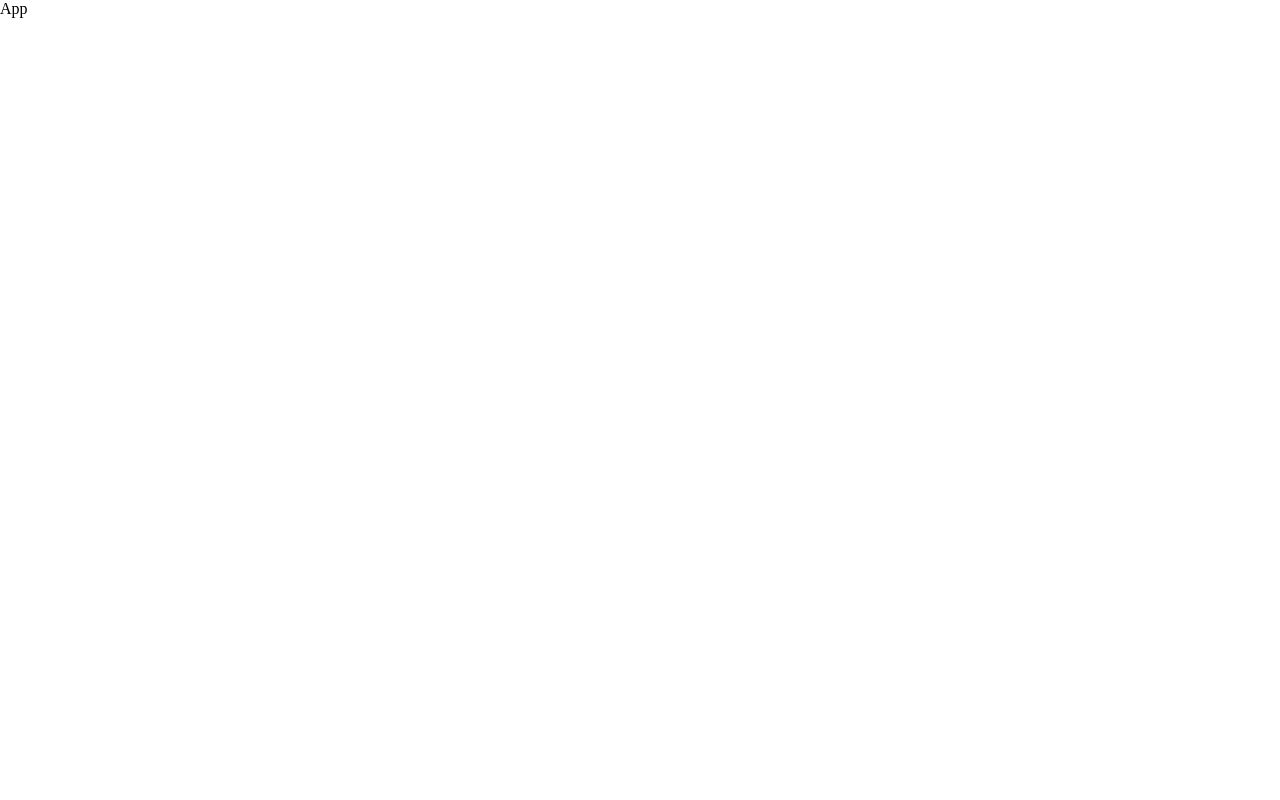
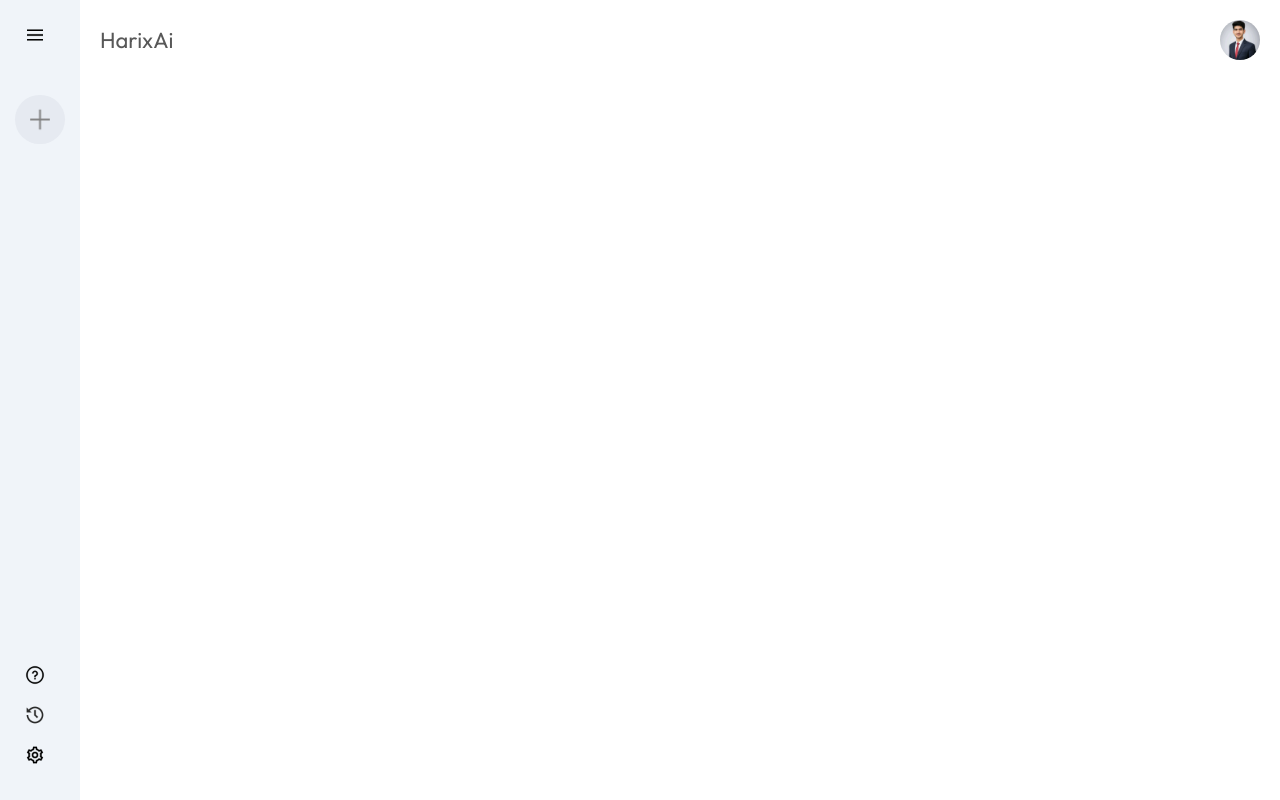
Before and after one commit to HarisShahnawaz/Gemini-Clone-App, a React (Vite) app: page / in a window 1280 px wide. Built offline with nearby package versions, Linux system fonts and the light colour scheme.

Commit message:
add slidebar and main component

```diff
--- a/index.html
+++ b/index.html
@@ -4,7 +4,7 @@
     <meta charset="UTF-8" />
     <link rel="icon" type="image/svg+xml" href="/vite.svg" />
     <meta name="viewport" content="width=device-width, initial-scale=1.0" />
-    <title>Gemini-Clone App</title>
+    <title>Gemini-Clone</title>
   </head>
   <body>
     <div id="root"></div>
--- a/src/App.jsx
+++ b/src/App.jsx
@@ -1,7 +1,14 @@
 import React from "react";
+import Sidebar from "./components/Main/Sidebar/Sidebar";
+import Main from "./components/Main/Main";
 
 const App = () => {
-  return <div>App</div>;
+  return (
+    <>
+      <Sidebar />
+      <Main />
+    </>
+  );
 };
 
 export default App;
--- /dev/null
+++ b/src/components/Main/Main.css
@@ -0,0 +1,21 @@
+.main {
+  flex: 1;
+  min-height: 100vh;
+  padding-bottom: 15vh;
+  position: relative;
+}
+.main .nav {
+  display: flex;
+  align-items: center;
+  justify-content: space-between;
+  font-size: 22px;
+  padding: 20px;
+  color: #585858;
+}
+.main .nav img {
+  width: 40px;
+  height: 40px;
+  border-radius: 50%;
+  object-fit: cover;
+  cursor: pointer;
+}
--- /dev/null
+++ b/src/components/Main/Main.jsx
@@ -0,0 +1,15 @@
+import React from "react";
+import "./Main.css";
+import { assets } from "../../assets/assets";
+const Main = () => {
+  return (
+    <div className="main">
+      <div className="nav">
+        <p>HarixAi</p>
+        <img src={assets.user_icon} alt="" />
+      </div>
+    </div>
+  );
+};
+
+export default Main;
--- /dev/null
+++ b/src/components/Main/Sidebar/Sidebar.css
@@ -0,0 +1,57 @@
+.sidebar {
+  min-height: 100vh;
+  display: inline-flex;
+  flex-direction: column;
+  justify-content: space-between;
+  background-color: #f0f4f9;
+  padding: 25px 15px;
+}
+.sidebar img {
+  width: 20px;
+}
+.sidebar .menu {
+  display: block;
+  margin-left: 10px;
+  cursor: pointer;
+}
+.sidebar .new-chat {
+  margin-top: 50px;
+  display: inline-flex;
+  align-items: center;
+  gap: 10px;
+  padding: 10px 15px;
+  background-color: #e6eaf1;
+  border-radius: 50px;
+  font-size: 14px;
+  color: grey;
+  cursor: pointer;
+}
+.sidebar .recent {
+  display: flex;
+  flex-direction: column;
+}
+.sidebar .recent-title {
+  margin-top: 30px;
+  margin-bottom: 20px;
+}
+.sidebar .recent-entry {
+  display: flex;
+  align-items: start;
+  gap: 10px;
+  padding: 10px;
+  padding-right: 40px;
+  border-radius: 50px;
+  color: #282828;
+  cursor: pointer;
+}
+.sidebar .recent-entry:hover {
+  background-color: #e2e6eb;
+}
+.sidebar .bottom {
+  display: flex;
+  flex-direction: column;
+}
+.sidebar .bottom-item {
+  padding-right: 10px;
+  cursor: pointer;
+}
--- /dev/null
+++ b/src/components/Main/Sidebar/Sidebar.jsx
@@ -0,0 +1,51 @@
+import React, { useState } from "react";
+import "./Sidebar.css";
+import { assets } from "../../../assets/assets";
+
+const Sidebar = () => {
+  const [extended, setExtended] = useState(false);
+
+  return (
+    <div className="sidebar">
+      <div className="top">
+        <img
+          onClick={() => {
+            setExtended((prev) => !prev);
+          }}
+          className="menu"
+          src={assets.menu_icon}
+          alt=""
+        />
+        <div className="new-chat">
+          <img src={assets.plus_icon} alt="" />
+          {extended ? <p>New Chat</p> : null}
+        </div>
+        {extended ? (
+          <div className="recent">
+            <p className="recent-title">Recent</p>
+            <div className="recent-entry">
+              <img src={assets.message_icon} alt="" />
+              <p>What Is React ...</p>
+            </div>
+          </div>
+        ) : null}
+      </div>
+      <div className="bottom">
+        <div className="bottom-item recent-entry">
+          <img src={assets.question_icon} alt="" />
+          {extended ? <p>Help</p> : null}
+        </div>
+        <div className="bottom-item recent-entry">
+          <img src={assets.history_icon} alt="" />
+          {extended ? <p>Activity</p> : null}
+        </div>
+        <div className="bottom-item recent-entry">
+          <img src={assets.setting_icon} alt="" />
+          {extended ? <p>Settings</p> : null}
+        </div>
+      </div>
+    </div>
+  );
+};
+
+export default Sidebar;
--- a/src/index.css
+++ b/src/index.css
@@ -1,7 +1,9 @@
+@import url("https://fonts.googleapis.com/css2?family=Outfit:wght@100..900&family=Poppins:ital,wght@0,100;0,200;0,300;0,400;0,500;0,600;0,700;0,800;0,900;1,100;1,200;1,300;1,400;1,500;1,600;1,700;1,800;1,900&display=swap");
 * {
   padding: 0;
   margin: 0;
   box-sizing: border-box;
+  font-family: Outfit;
 }
 #root {
   min-height: 100vh;
```
Also changed, not shown: src/assets/assets.js (+17 -17 lines), src/assets/user_icon.png.
